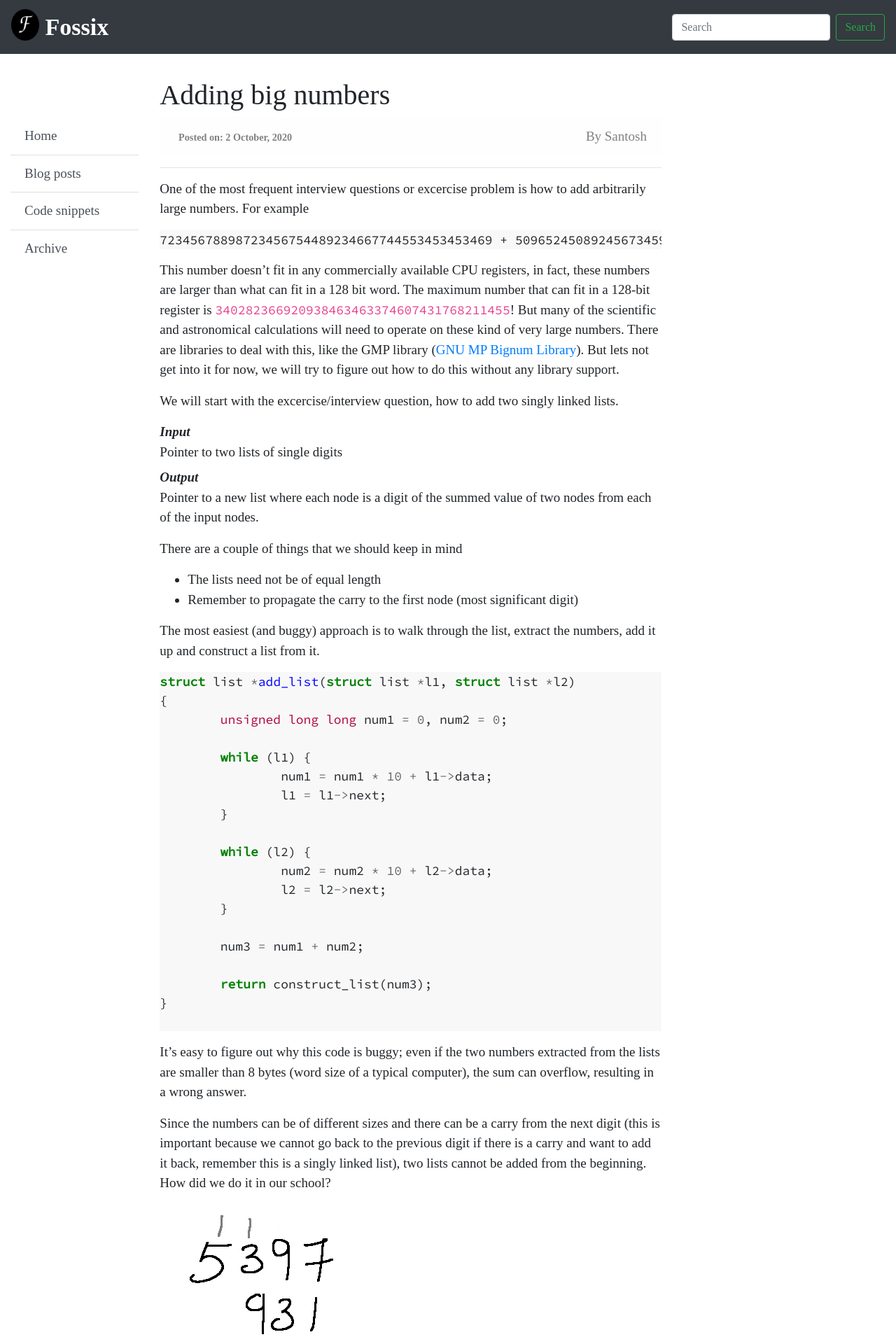
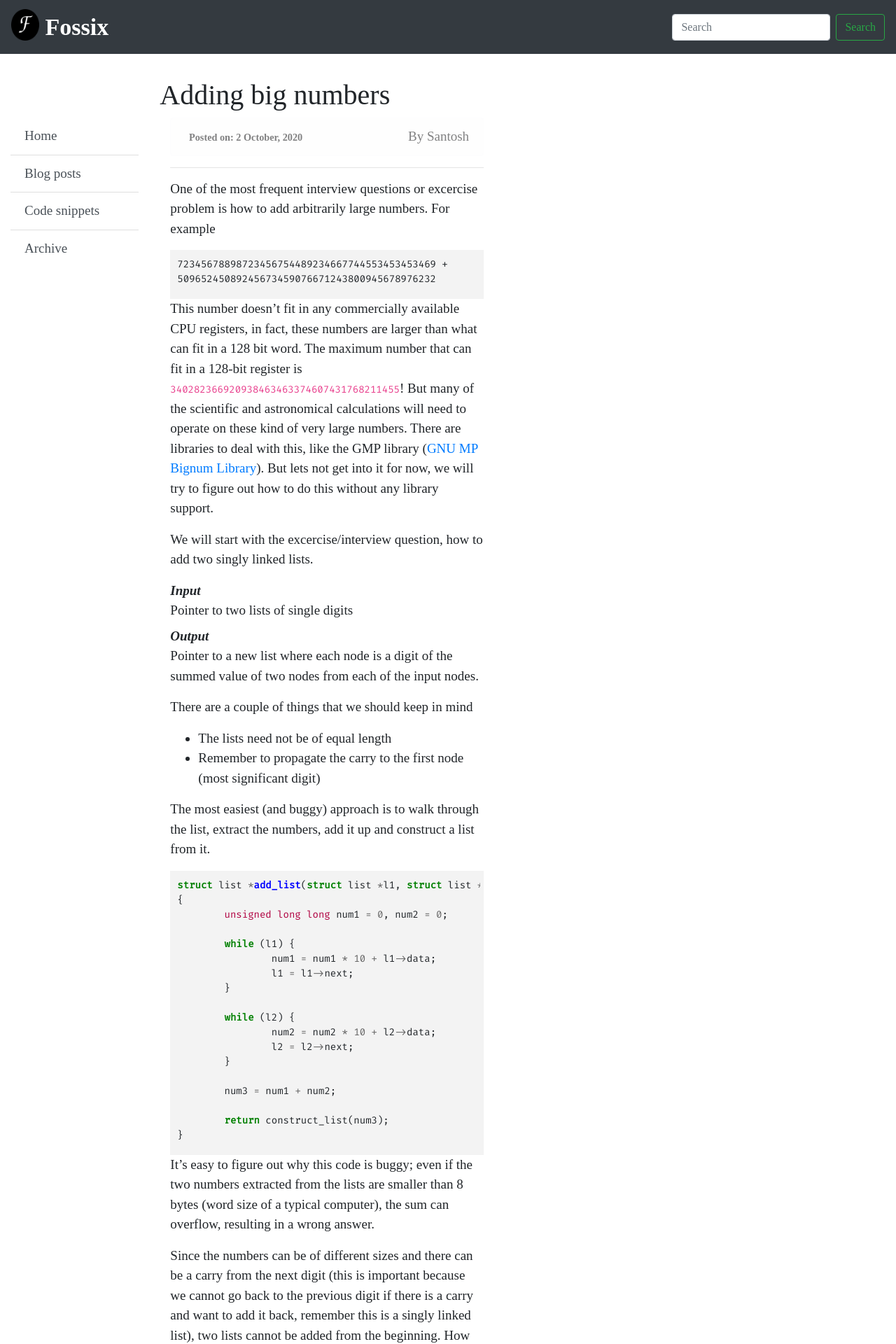
Before and after one commit to fossix/fossix.github.io, a Jekyll site: the page built from _posts/2020-10-02-big-number-addition.md, in a window 1280 px wide. Shown: the top 1920 px of the page at 70% size. Built offline with Jekyll 4.4.1, drawn with Linux system fonts in a browser that asks for light colours; nearby versions of some CDN libraries; some web fonts are replaced; some of the changed text lies outside the part shown.

Commit message:
Make the layout a bit more readable
Some padding to the code blocks and reduce the width of the content section on
large screens

Signed-off-by: Santosh Sivaraj <santosh@fossix.org>

````diff
--- a/_layouts/default.html
+++ b/_layouts/default.html
@@ -2,4 +2,6 @@
 layout: master
 ---
 
-{{ content }}
+<div class="col-lg-8">
+  {{ content }}
+</div>
--- a/_layouts/post.html
+++ b/_layouts/post.html
@@ -1,5 +1,5 @@
 ---
-layout: master
+layout: default
 ---
 {% if page.series %}
 {% assign count = '0' %}
--- a/_posts/2020-10-02-big-number-addition.md
+++ b/_posts/2020-10-02-big-number-addition.md
@@ -17,7 +17,8 @@ One of the most frequent interview questions or excercise problem is how to add
 arbitrarily large numbers. For example
 
 ```
-72345678898723456754489234667744553453453469 + 5096524508924567345907667124380094567897623
+72345678898723456754489234667744553453453469 +
+50965245089245673459076671243800945678976232
 ```
 
 This number doesn't fit in any commercially available CPU registers, in fact,
@@ -66,7 +67,6 @@ struct list *add_list(struct list *l1, struct list *l2)
 
 	return construct_list(num3);
 }
-
 ```
 
 It's easy to figure out why this code is buggy; even if the two numbers
@@ -79,7 +79,8 @@ there is a carry and want to add it back, remember this is a singly linked
 list), two lists cannot be added from the beginning. How did we do it in our
 school?
 
-![Addition of two numbers](/images/big-numbers-addition.png)
+![Addition of two numbers](/images/big-numbers-addition.png){: .img-fluid
+.justify-content-center }
 
 It's obvious that the addition will have to be done from right to left, but that
 is not possible since it is a singly linked list. What can be done is, reverse
--- a/css/fossix.css
+++ b/css/fossix.css
@@ -3,7 +3,7 @@
 /* Body font */
 @import url('https://fonts.googleapis.com/css?family=ZCOOL+XiaoWei&display=swap');
 /* Code/pre font*/
-@import url('https://fonts.googleapis.com/css?family=Source+Code+Pro&display=swap');
+@import url('https://fonts.googleapis.com/css2?family=Fira+Code&family=Source+Code+Pro&display=swap');
 
 body {
     font-family: 'ZCOOL XiaoWei', serif;
@@ -17,8 +17,8 @@ body {
 }
 
 pre,code {
-    font-family: 'Source Code Pro', monospace;
-    font-size: 18px;
+    font-family: 'Fira Code', monospace;
+    font-size: 14px;
 }
 
 .navbar-brand {
@@ -167,7 +167,7 @@ a.author:focus {
 
 /* CSS for pygmentize, copied from HtmlFormatter().get_style_defs('.highlight') output */
 .highlight .hll { background-color: #ffffcc }
-.highlight  { background: #f8f8f8; }
+.highlight  { background: #F3F3F3; padding: 5px; padding-bottom: 1px }
 .highlight .c { color: #408080; font-style: italic } /* Comment */
 .highlight .err { border: 1px solid #FF0000 } /* Error */
 .highlight .k { color: #008000; font-weight: bold } /* Keyword */
@@ -201,7 +201,7 @@ a.author:focus {
 .highlight .nd { color: #AA22FF } /* Name.Decorator */
 .highlight .ni { color: #999999; font-weight: bold } /* Name.Entity */
 .highlight .ne { color: #D2413A; font-weight: bold } /* Name.Exception */
-.highlight .nf { color: #0000FF } /* Name.Function */
+.highlight .nf { color: #0000FF; font-weight: bold } /* Name.Function */
 .highlight .nl { color: #A0A000 } /* Name.Label */
 .highlight .nn { color: #0000FF; font-weight: bold } /* Name.Namespace */
 .highlight .nt { color: #008000; font-weight: bold } /* Name.Tag */
````
Also changed, not shown: other parts of _posts/2020-10-02-big-number-addition.md (+1 -1 lines), static/privacy.md (+1 -1 lines).
